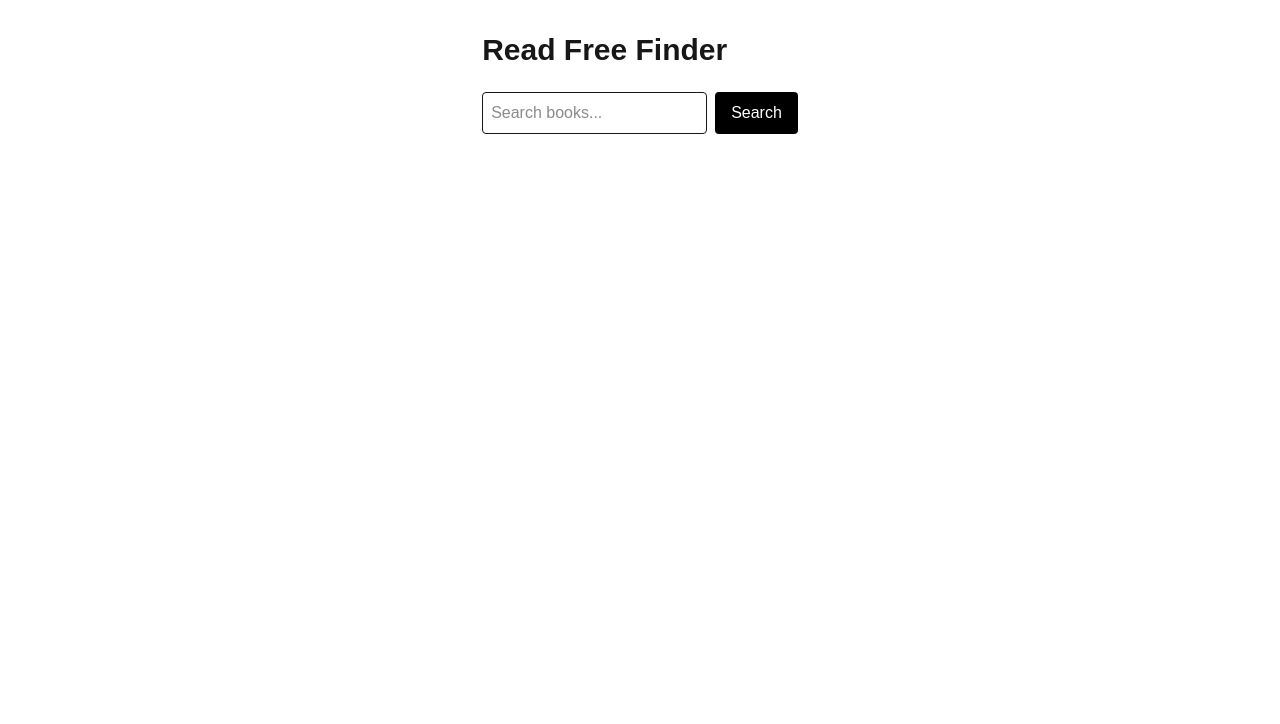
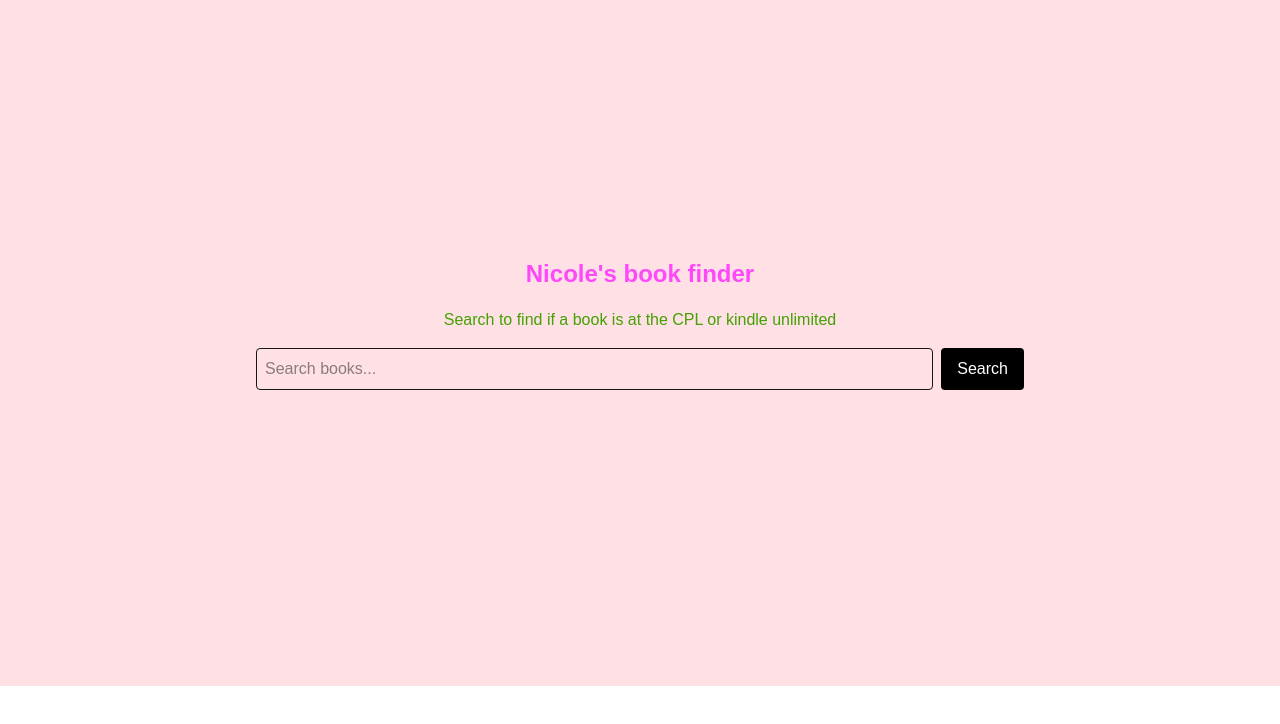
Before and after one commit to nwelsh/book-finder-v2, a Next.js app: page / in a window 1280 px wide. Shown: the top 724 px of the page. Built offline with nearby package versions, Linux system fonts and the light colour scheme.

Commit message:
new stylesheet

```diff
--- /dev/null
+++ b/app/page.css
@@ -0,0 +1,29 @@
+.main {
+  display: flex;
+  flex-direction: column;
+  padding: 16rem;
+  gap: 1rem;
+  background-color: rgb(255, 224, 229);
+}
+
+.header {
+  font-size: 24px;
+  font-weight: bold;
+  align-self: center;
+  color: rgb(255, 72, 249);
+}
+
+.descText {
+  font-size: 16px;
+  align-self: center;
+  color: rgb(68, 160, 3);
+}
+
+@media (max-width: 768px) {
+  .main {
+    display: flex;
+    justify-content: flex-start;
+    align-items: flex-start;
+    border: 1px solid red;
+  }
+}
--- a/app/page.tsx
+++ b/app/page.tsx
@@ -1,6 +1,7 @@
 "use client";
 
 import { useState } from "react";
+import './page.css';
 
 export default function Home() {
   const [query, setQuery] = useState("");
@@ -27,8 +28,9 @@
   }
 
   return (
-    <main className="p-8 max-w-4xl mx-auto">
-      <h1 className="text-3xl font-bold mb-6">Read Free Finder</h1>
+    <main className="main">
+      <h1 className="header">Nicole's book finder</h1>
+      <p className="descText">Search to find if a book is at the CPL or kindle unlimited</p>
 
       <div className="flex gap-2 mb-6">
         <input
```
